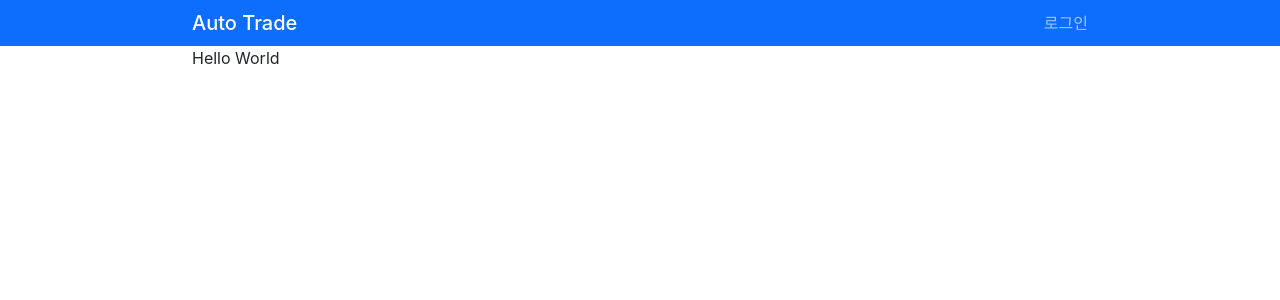
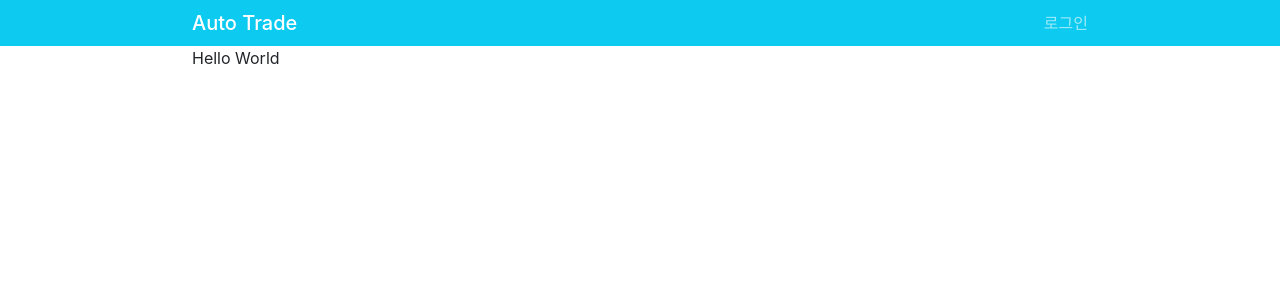
Before and after one commit to byun618/auto-trade-front, a Next.js app: page / in a window 1280 px wide. Shown: the top 300 px of the page. Built offline with nearby package versions, Linux system fonts and the light colour scheme.

Commit message:
컬러 수정

```diff
--- a/components/public/Navbar.js
+++ b/components/public/Navbar.js
@@ -76,7 +76,7 @@ export default function Navbar() {
   )
 
   return (
-    <nav className="navbar bg-primary">
+    <nav className="navbar bg-info">
       <Container>
         <Logo onClick={() => goPage('/')}>Auto Trade</Logo>
         <Content>
```
